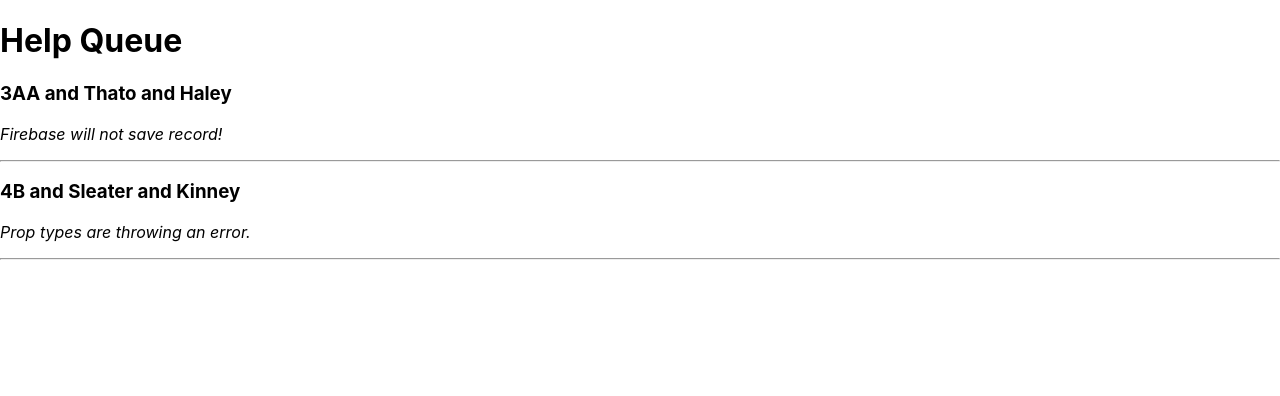
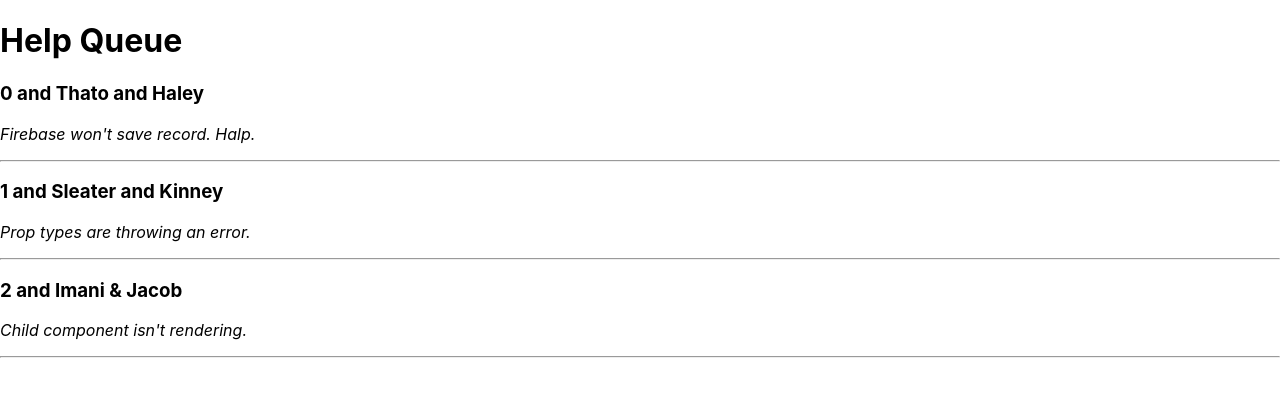
Before and after one commit to tonnymuchui/Tickets, a React (Create React App) app: page / in a window 1280 px wide. Shown: the top 396 px of the page. Built offline with nearby package versions, Linux system fonts and the light colour scheme.

Commit message:
update looping ticketlist

```diff
--- a/src/components/TicketList.js
+++ b/src/components/TicketList.js
@@ -1,19 +1,33 @@
 import React from "react";
 import Ticket from "./Ticket";
+
+const mainTicketList = [
+    {
+      names: 'Thato and Haley',
+      location: '3A',
+      issue: 'Firebase won\'t save record. Halp.'
+    },
+    {
+      names: 'Sleater and Kinney',
+      location: '4B',
+      issue: 'Prop types are throwing an error.'
+    },
+    {
+      names: 'Imani & Jacob',
+      location: '9F',
+      issue: 'Child component isn\'t rendering.'
+    }
+  ];
 
 function TicketList() {
   return (
     <React.Fragment>
-      <Ticket
-        location="3AA"
-        names="Thato and Haley"
-        issue="Firebase will not save record!"
-      />
-      <Ticket
-        location="4B"
-        names="Sleater and Kinney"
-        issue="Prop types are throwing an error."
-      />
+        {mainTicketList.map((ticket, index) =>
+        <Ticket names={ticket.names}
+        location={index}
+        issue={ticket.issue}
+        key={index} />
+        )}
     </React.Fragment>
   );
 }
```
